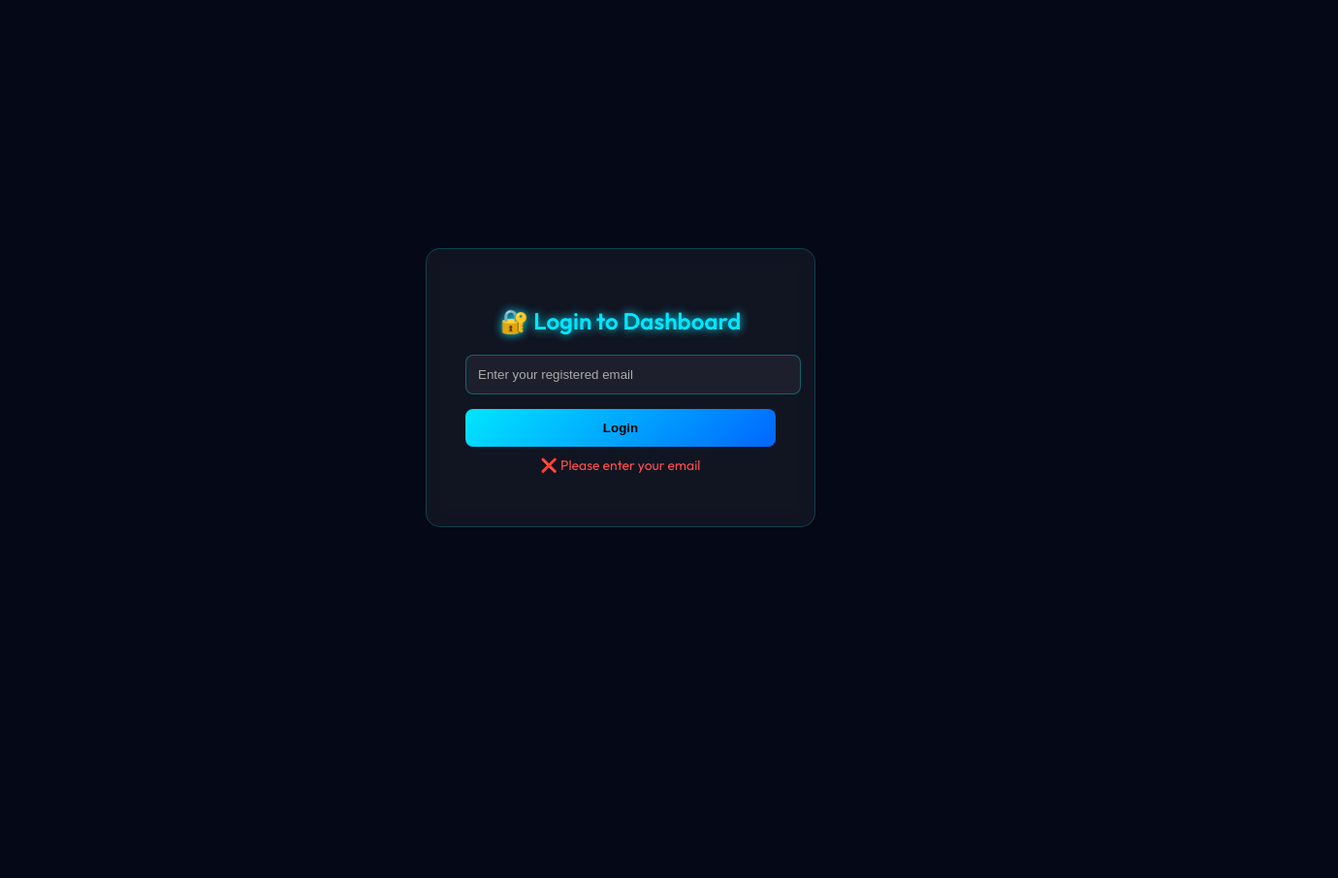
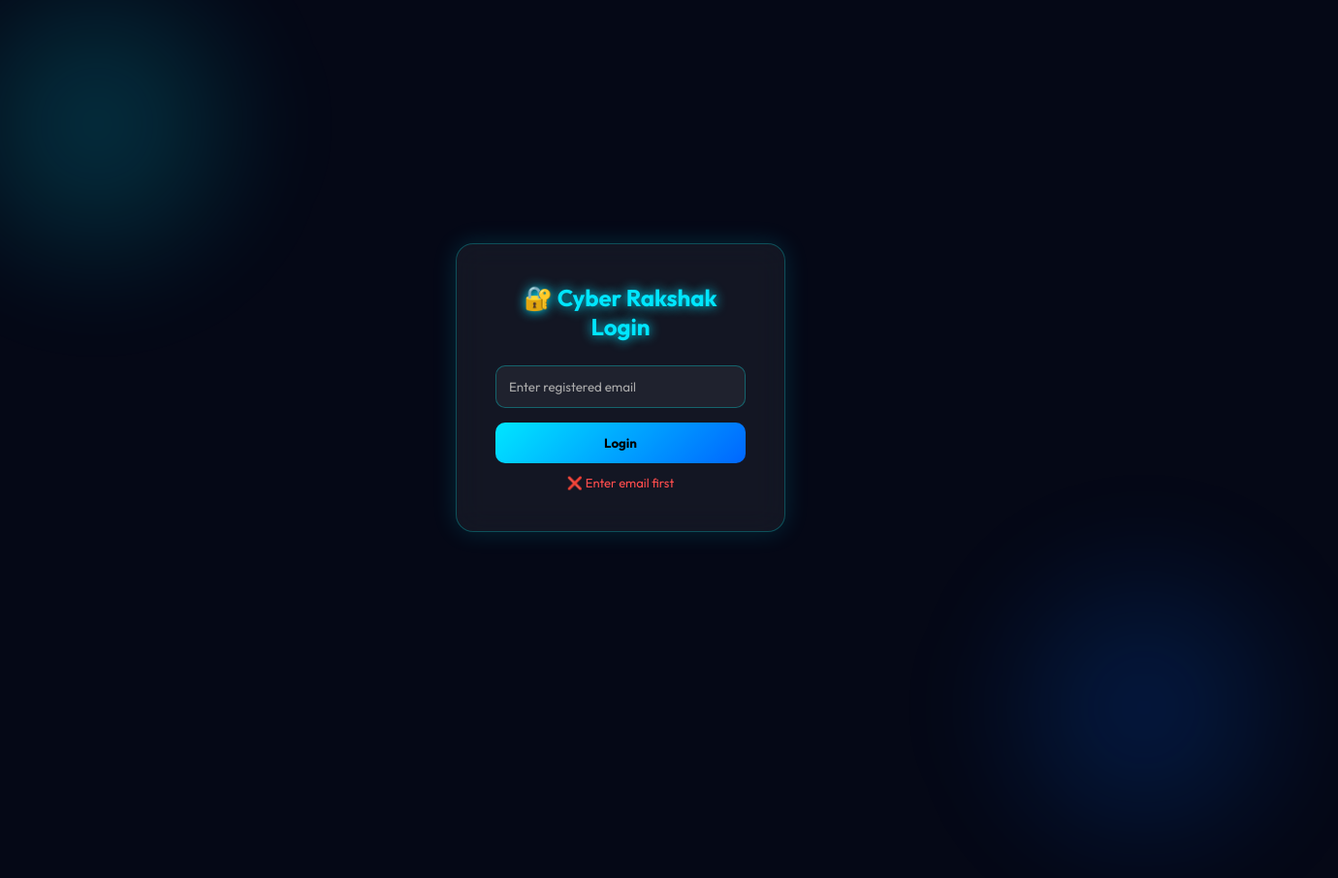
Before and after one commit to xnoncywer/new-website, a plain HTML site: page login.html in a window 1280 px wide. Both pictures are taken after a click on the button "Login". Shown: the whole page at 97% size, 1380 px wide, since content can reach past the window. Before the commit the page ends 800 px from the top, so only its background shows below. Drawn offline with Linux system fonts and the light colour scheme.

Commit message:
upgraded login page

```diff
--- a/login.html
+++ b/login.html
@@ -1,3 +1,4 @@
+
 <!DOCTYPE html>
 <html lang="en">
 <head>
@@ -5,86 +6,181 @@
   <title>Login | Cyber Rakshak</title>
   <meta name="viewport" content="width=device-width, initial-scale=1.0">
 
-  <!-- Google Font -->
-  <link href="https://fonts.googleapis.com/css2?family=Outfit:wght@300;400;600&display=swap" rel="stylesheet">
+  <link href="https://fonts.googleapis.com/css2?family=Outfit:wght@300;400;600;700&display=swap" rel="stylesheet">
 
   <style>
-    body {
-      margin: 0;
-      padding: 0;
-      font-family: 'Outfit', sans-serif;
-      background: #050816;
-      color: #fff;
-      display: flex;
-      align-items: center;
-      justify-content: center;
-      height: 100vh;
+    *{
+      margin:0;
+      padding:0;
+      box-sizing:border-box;
+      font-family:'Outfit',sans-serif;
     }
 
-    .login-box {
-      background: rgba(255,255,255,0.05);
-      border: 1px solid rgba(0,255,255,0.2);
-      padding: 40px;
-      border-radius: 15px;
-      text-align: center;
-      width: 320px;
-      backdrop-filter: blur(10px);
+    body{
+      height:100vh;
+      display:flex;
+      align-items:center;
+      justify-content:center;
+      background:#050816;
+      overflow:hidden;
+      color:#fff;
     }
 
-    h2 {
-      margin-bottom: 20px;
-      color: #00e6ff;
-      text-shadow: 0 0 10px #00e6ff;
+    /* animated glow background */
+    body::before{
+      content:"";
+      position:absolute;
+      width:400px;
+      height:400px;
+      background:radial-gradient(circle,#00e6ff33,transparent 70%);
+      top:-100px;
+      left:-100px;
+      filter:blur(40px);
+      animation:float 6s infinite alternate;
     }
 
-    input {
-      width: 100%;
-      padding: 12px;
-      border: 1px solid rgba(0,255,255,0.3);
-      border-radius: 8px;
-      background: rgba(255,255,255,0.05);
-      color: #fff;
-      outline: none;
-      margin-bottom: 15px;
+    body::after{
+      content:"";
+      position:absolute;
+      width:400px;
+      height:400px;
+      background:radial-gradient(circle,#0066ff33,transparent 70%);
+      bottom:-100px;
+      right:-100px;
+      filter:blur(40px);
+      animation:float 8s infinite alternate;
     }
 
-    input::placeholder {
-      color: #aaa;
+    @keyframes float{
+      from{transform:translateY(0px);}
+      to{transform:translateY(30px);}
     }
 
-    button {
-      width: 100%;
-      padding: 12px;
-      border: none;
-      border-radius: 8px;
-      background: linear-gradient(135deg, #00e6ff, #0066ff);
-      color: #000;
-      font-weight: 600;
-      cursor: pointer;
-      transition: 0.3s;
+    .login-box{
+      position:relative;
+      width:340px;
+      padding:40px;
+      border-radius:18px;
+      background:rgba(255,255,255,0.06);
+      border:1px solid rgba(0,255,255,0.25);
+      backdrop-filter:blur(15px);
+      box-shadow:0 0 25px rgba(0,230,255,0.15);
+      text-align:center;
+      z-index:2;
+      animation:fadeIn 0.8s ease;
     }
 
-    button:hover {
-      box-shadow: 0 0 10px #00e6ff;
-      transform: translateY(-2px);
+    @keyframes fadeIn{
+      from{opacity:0; transform:translateY(20px);}
+      to{opacity:1; transform:translateY(0);}
     }
 
-    .msg {
-      margin-top: 10px;
-      font-size: 14px;
-      color: #ff4d4d;
+    h2{
+      margin-bottom:25px;
+      color:#00e6ff;
+      text-shadow:0 0 12px #00e6ff;
+      font-weight:700;
     }
+
+    input{
+      width:100%;
+      padding:13px;
+      margin-bottom:15px;
+      border-radius:10px;
+      border:1px solid rgba(0,255,255,0.3);
+      background:rgba(255,255,255,0.05);
+      color:#fff;
+      outline:none;
+      transition:0.3s;
+    }
+
+    input:focus{
+      border-color:#00e6ff;
+      box-shadow:0 0 10px #00e6ff55;
+    }
+
+    input::placeholder{
+      color:#aaa;
+    }
+
+    button{
+      width:100%;
+      padding:13px;
+      border:none;
+      border-radius:10px;
+      background:linear-gradient(135deg,#00e6ff,#0066ff);
+      color:#000;
+      font-weight:700;
+      cursor:pointer;
+      transition:0.3s;
+      position:relative;
+      overflow:hidden;
+    }
+
+    button:hover{
+      transform:translateY(-2px);
+      box-shadow:0 0 15px #00e6ff;
+    }
+
+    button.loading{
+      pointer-events:none;
+      opacity:0.7;
+    }
+
+    .spinner{
+      width:16px;
+      height:16px;
+      border:2px solid #000;
+      border-top:2px solid transparent;
+      border-radius:50%;
+      animation:spin 1s linear infinite;
+      display:inline-block;
+      margin-left:8px;
+      vertical-align:middle;
+    }
+
+    @keyframes spin{
+      0%{transform:rotate(0deg)}
+      100%{transform:rotate(360deg)}
+    }
+
+    .msg{
+      margin-top:12px;
+      font-size:13px;
+      min-height:18px;
+    }
+
+    .error{
+      color:#ff4d4d;
+    }
+
+    .success{
+      color:#00ff99;
+    }
+
+    /* shake animation */
+    .shake{
+      animation:shake 0.3s;
+    }
+
+    @keyframes shake{
+      0%,100%{transform:translateX(0)}
+      25%{transform:translateX(-5px)}
+      50%{transform:translateX(5px)}
+      75%{transform:translateX(-5px)}
+    }
+
   </style>
 </head>
 
 <body>
 
-<div class="login-box">
-  <h2>🔐 Login to Dashboard</h2>
+<div class="login-box" id="box">
+  <h2>🔐 Cyber Rakshak Login</h2>
 
-  <input type="email" id="email" placeholder="Enter your registered email">
+  <input type="email" id="email" placeholder="Enter registered email">
 
-  <button onclick="loginUser()">Login</button>
+  <button id="btn" onclick="loginUser()">Login</button>
 
   <p class="msg" id="msg"></p>
 </div>
@@ -92,40 +188,71 @@
 <script>
 const API_URL = "https://script.google.com/macros/s/AKfycbwWn7PUguSKvq58cysxYNJPxZXMUcRee03-zjdCBcW0unLMEkuMnK-I5tfTcXLr8N7bsA/exec";
 
-function loginUser() {
+function setLoading(state){
+  const btn = document.getElementById("btn");
+  if(state){
+    btn.classList.add("loading");
+    btn.innerHTML = "Logging in <span class='spinner'></span>";
+  }else{
+    btn.classList.remove("loading");
+    btn.innerHTML = "Login";
+  }
+}
+
+function showMsg(text,type){
+  const msg = document.getElementById("msg");
+  msg.innerText = text;
+  msg.className = "msg " + type;
+}
+
+function shakeBox(){
+  const box = document.getElementById("box");
+  box.classList.add("shake");
+  setTimeout(()=>box.classList.remove("shake"),300);
+}
+
+function loginUser(){
   const email = document.getElementById("email").value.trim();
-  const msg = document.getElementById("msg");
 
-  msg.innerText = "";
+  showMsg("","");
 
-  if (!email) {
-    msg.innerText = "❌ Please enter your email";
+  if(!email){
+    showMsg("❌ Enter email first","error");
+    shakeBox();
     return;
   }
 
-fetch(API_URL + "?email=" + encodeURIComponent(email))
-    .then(res => res.json())
-    .then(data => {
+  setLoading(true);
 
-      if (data.status === "not_found") {
-        msg.innerText = "❌ No application found";
+  fetch(API_URL + "?email=" + encodeURIComponent(email))
+    .then(res=>res.json())
+    .then(data=>{
+      setLoading(false);
+
+      if(data.status === "not_found"){
+        showMsg("❌ No application found","error");
+        shakeBox();
         return;
       }
 
-      if (data.payment !== "Paid") {
-        msg.innerText = "⚠️ Please complete payment first";
+      if(data.payment !== "Paid"){
+        showMsg("⚠️ Complete payment first","error");
+        shakeBox();
         return;
       }
 
-      // ✅ Save user data
       localStorage.setItem("user", JSON.stringify(data));
 
-      // 🚀 Redirect
-      window.location.href = "dashboard.html";
+      showMsg("✅ Login successful","success");
+
+      setTimeout(()=>{
+        window.location.href = "dashboard.html";
+      },800);
 
     })
-    .catch(err => {
-      msg.innerText = "⚠️ Server error, try again later";
+    .catch(err=>{
+      setLoading(false);
+      showMsg("⚠️ Server error","error");
       console.error(err);
     });
 }
```
Also changed, not shown: testpageforlogin.html (added, +135 -0 lines).
